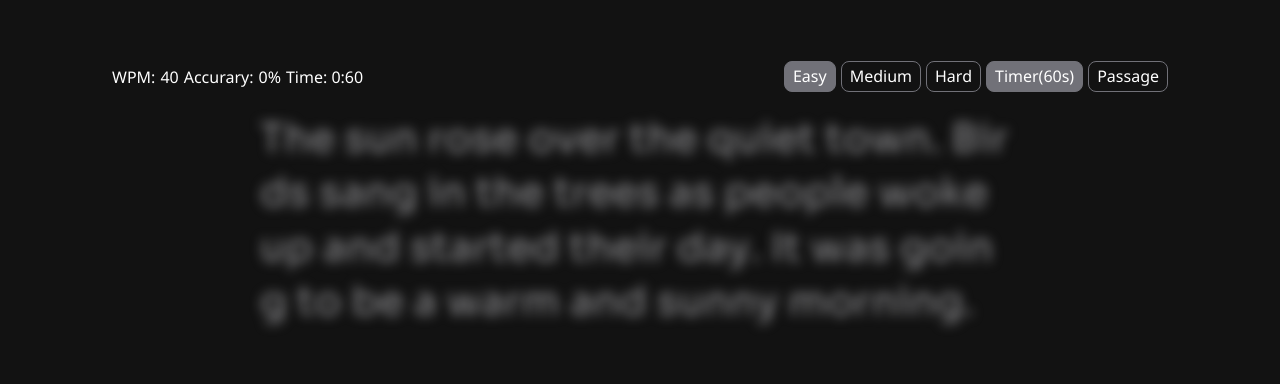
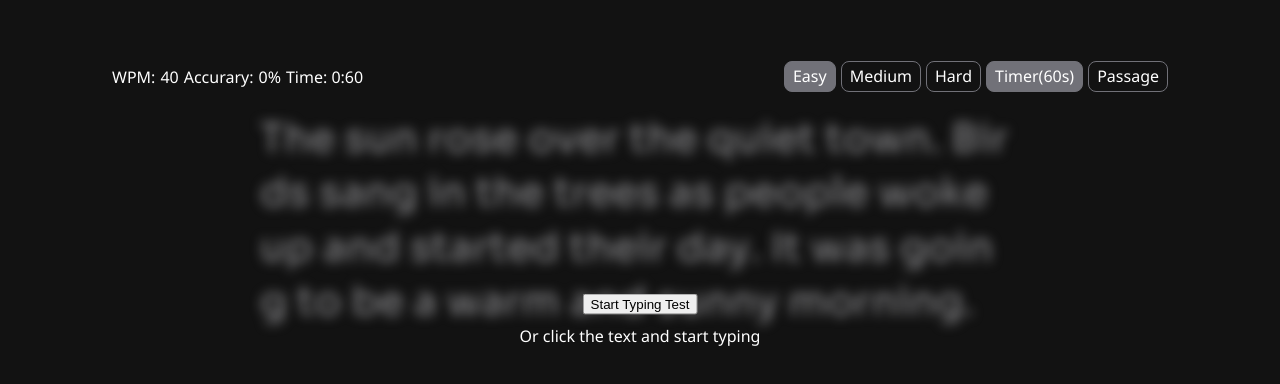
Before and after one commit to Cris575/typing-speed-test, a website built with Vite: page index.html in a window 1280 px wide. Shown: the part 80-464 px from the top of the page. Built offline with nearby package versions, Linux system fonts and the light colour scheme.

Commit message:
feat: Implement core typing speed test functionality including UI, styling, and data fetching.

```diff
--- a/index.html
+++ b/index.html
@@ -62,6 +62,11 @@
 
       </div>
       <div id="app" class="blur">
+
+      </div>
+      <div class="btn-restart flex">
+        <button id="btn-restart">Start Typing Test</button>
+        <span>Or click the text and start typing</span>
       </div>
     </section>
     <!-- <div id="win-page" class="hide">
--- a/src/main.js
+++ b/src/main.js
@@ -4,6 +4,7 @@ import { getData } from "./modules/json";
 import { setPersonalBest } from "./modules/storage";
 
 const app = document.querySelector("#app");
+const btnRestart = document.querySelector(".btn-restart");
 const keysToExclude = [
   "Enter",
   "Escape",
@@ -33,7 +34,8 @@ initKeyboardListener();
 /* ---------- INIT ---------- */
 
 function initGame(difficulty, level) {
-  const text = dataJson[difficulty][level].text;
+  // const text = dataJson[difficulty][level].text;
+  const text = dataJson["easy"][0].text;
   if (!text) return;
 
   letters = text.split("");
@@ -55,6 +57,10 @@ function initOptionsListener() {
   document.querySelectorAll("input[name='option-difficulty']").forEach((e) => {
     e.addEventListener("change", changeDifficulty);
   });
+
+  document.querySelector("#btn-restart").addEventListener("click", () => {
+    handleKeyPress();
+  });
 }
 
 function changeDifficulty(option) {
@@ -67,7 +73,7 @@ function changeDifficulty(option) {
 /* ---------- UI ---------- */
 
 function renderText(letters) {
-  app.innerHTML = letters
+  app.innerHTML += letters
     .map((letter) => `<div><span>${letter}</span></div>`)
     .join("");
 }
@@ -77,6 +83,7 @@ function renderText(letters) {
 function handleKeyPress(event) {
   if (app.classList.contains("blur")) {
     app.classList.remove("blur");
+    btnRestart.classList.add("hide");
     app.firstChild.classList.add("active");
     const timerButton = document.querySelector("#opt4:checked");
 
--- a/src/modules/json.js
+++ b/src/modules/json.js
@@ -2,10 +2,8 @@ export async function getData() {
   try {
     const response = await fetch("/data/data.json");
     const data = await response.json();
-    console.log(data);
     return data;
   } catch (error) {
-    console.log(error);
     // return error.message;
   }
 }
--- a/src/style.css
+++ b/src/style.css
@@ -42,6 +42,17 @@ body {
   margin-bottom: 64px;
 }
 
+.btn-restart {
+  flex-direction: column;
+  align-items: center;
+  gap: 10px;
+  position: absolute;
+  top: 50%;
+  left: 50%;
+  transform: translate(-50%, -50%);
+  z-index: 1;
+}
+
 #app {
   font-family: var(--text-preset-1-regular);
   font-optical-sizing: auto;
@@ -53,6 +64,7 @@ body {
   margin: 0 auto;
   max-width: 800px;
   padding: 20px;
+  position: relative;
 
   div {
     display: inline-block;
```
Also changed, not shown: data/data.json (line endings or trailing spaces).
